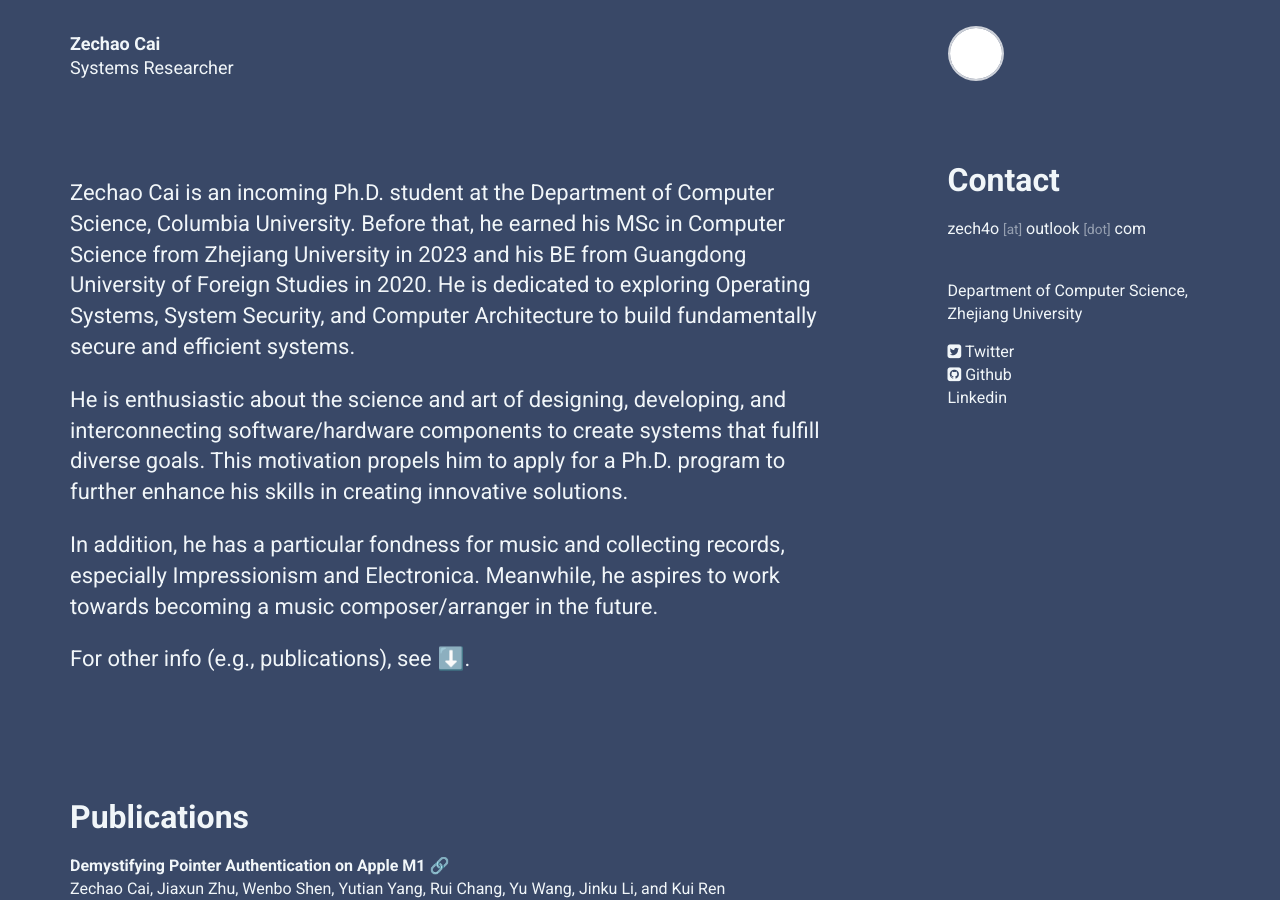
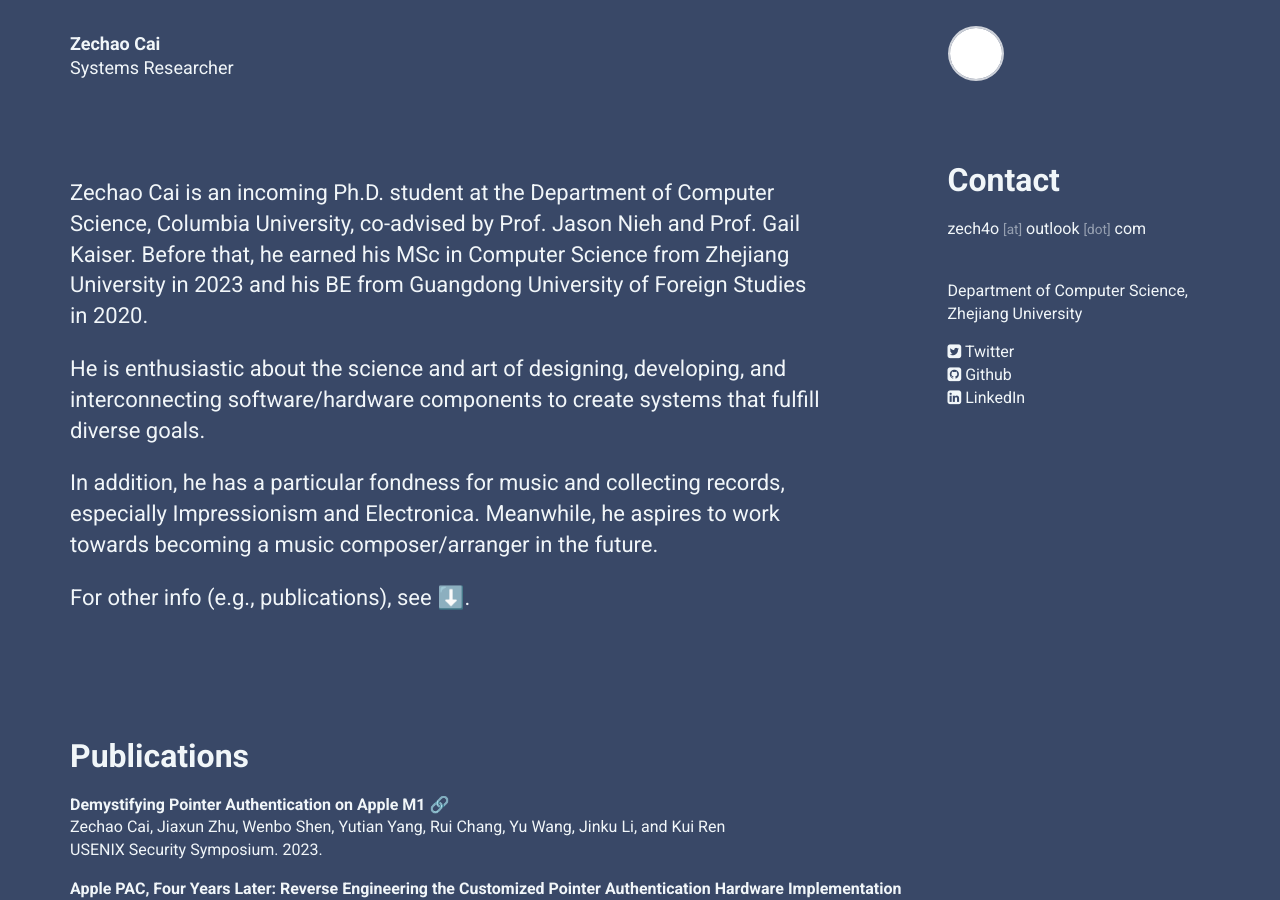
Before and after one commit to zech4o/zech4o.github.io, a Jekyll site: the page built from index.html, in a window 1280 px wide and 900 px high. Built offline with Jekyll 4.4.1, drawn with Linux system fonts in a browser that asks for light colours; nearby versions of some CDN libraries.

Commit message:
update 2024-04-15

```diff
--- a/_data/personal.yml
+++ b/_data/personal.yml
@@ -24,17 +24,17 @@
     username: zech4o
     url: https://github.com/zech4o
   -
-    network: Linkedin
+    network: LinkedIn
     username: Zechao Cai
     url: https://www.linkedin.com/in/zechao-cai-647a75251
 
 intro:
   title:
   body: >
-    Zechao Cai is an incoming Ph.D. student at the Department of Computer Science, Columbia University. Before that, he earned his MSc in Computer Science from Zhejiang University in 2023 and his BE from Guangdong University of Foreign Studies in 2020. He is dedicated to exploring Operating Systems, System Security, and Computer Architecture to build fundamentally secure and efficient systems.
+    Zechao Cai is an incoming Ph.D. student at the Department of Computer Science, Columbia University, co-advised by Prof. Jason Nieh and Prof. Gail Kaiser. Before that, he earned his MSc in Computer Science from Zhejiang University in 2023 and his BE from Guangdong University of Foreign Studies in 2020.
 
 
-    He is enthusiastic about the science and art of designing, developing, and interconnecting software/hardware components to create systems that fulfill diverse goals. This motivation propels him to apply for a Ph.D. program to further enhance his skills in creating innovative solutions.
+    He is enthusiastic about the science and art of designing, developing, and interconnecting software/hardware components to create systems that fulfill diverse goals.
 
 
     In addition, he has a particular fondness for music and collecting records, especially Impressionism and Electronica. Meanwhile, he aspires to work towards becoming a music composer/arranger in the future.
```
Also changed, not shown: Gemfile.lock, 1 other file.
